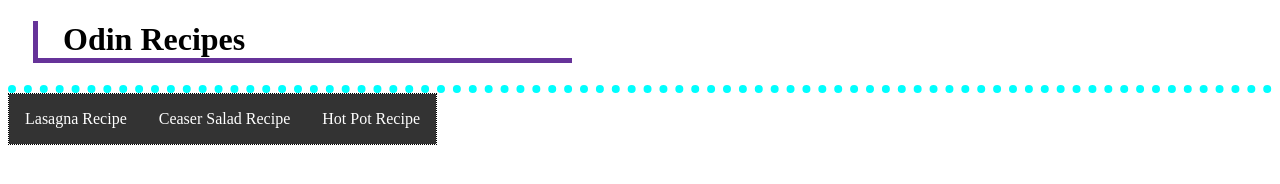
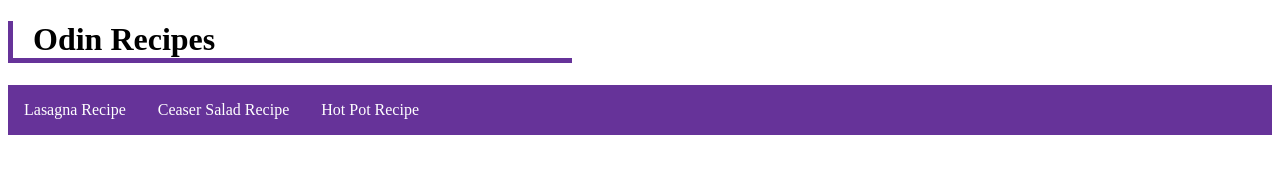
Before and after one commit to GiangoFett/odin-recipes, a plain HTML site: page index.html in a window 1280 px wide. Drawn offline with Linux system fonts and the light colour scheme.

Commit message:
New Banner style.

```diff
--- a/style.css
+++ b/style.css
@@ -1,20 +1,16 @@
 /* Stylesheet */
 
-.banner {
+/* Created to see where the box surrounding the banner was */
+/* .banner {
     border-bottom: 8px dotted aqua;
-}
+} */
 
 .header-border {
-    margin-left: 25px;
-    padding-left: 25px;
+    /* margin-left: 20px; */
+    padding-left: 20px;
     border-left: 5px solid rebeccapurple;
     border-bottom: 5px solid rebeccapurple;
     margin-right: 700px;
-}
-
-.center {
-    border: dotted 1px black;
-    display: inline-block;
 }
 
 li {
@@ -26,7 +22,8 @@ ol {
     margin: 0;
     padding: 0;
     overflow: hidden;
-    background-color: #333333;
+    /* background-color: #333333; */
+    background-color: rebeccapurple;
 }
 
 li a {
@@ -38,5 +35,5 @@ li a {
 }
 
 li a:hover {
-    background-color: #111111;
+    background-color: rgb(18, 18, 18);
 }
```
